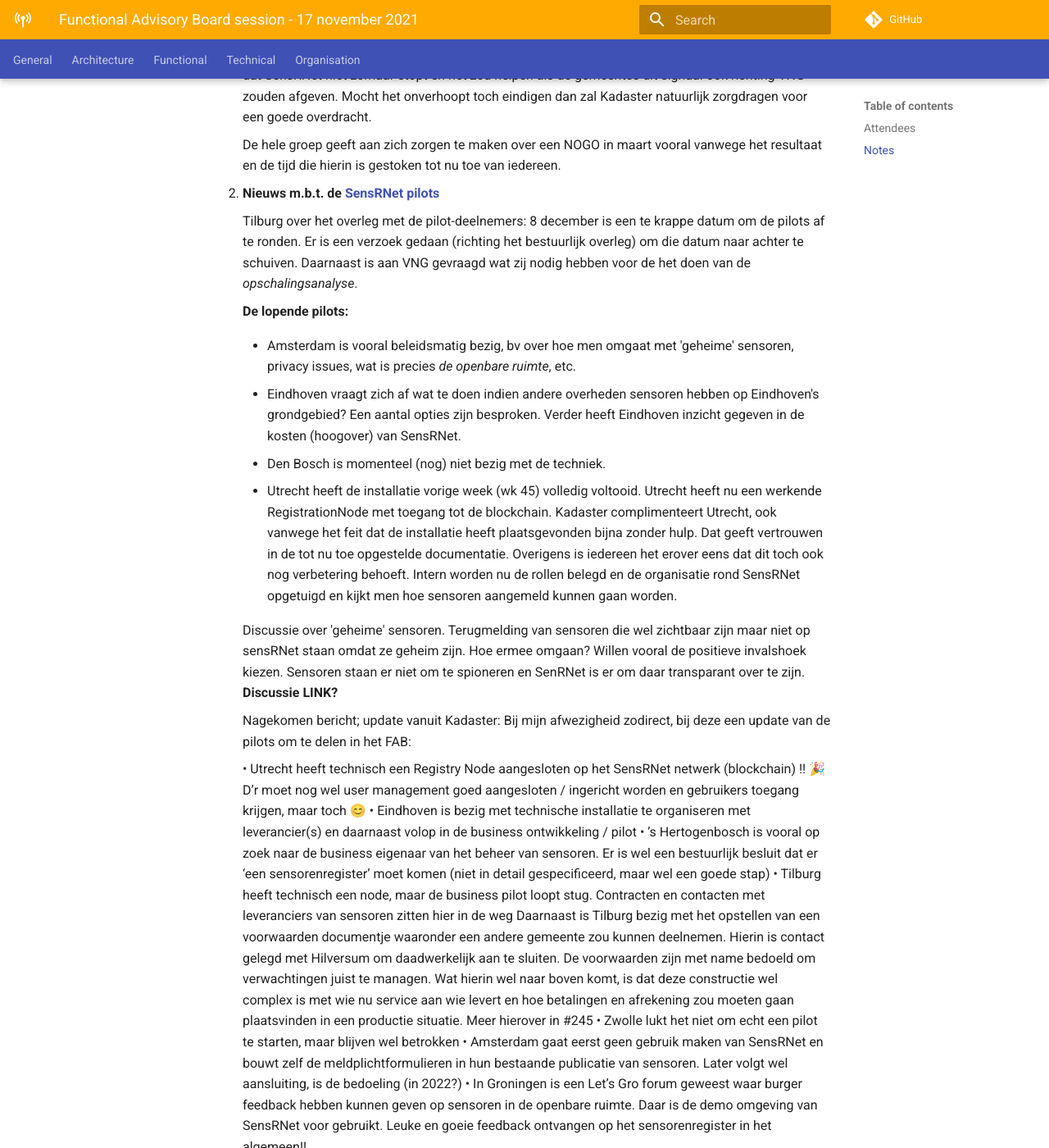
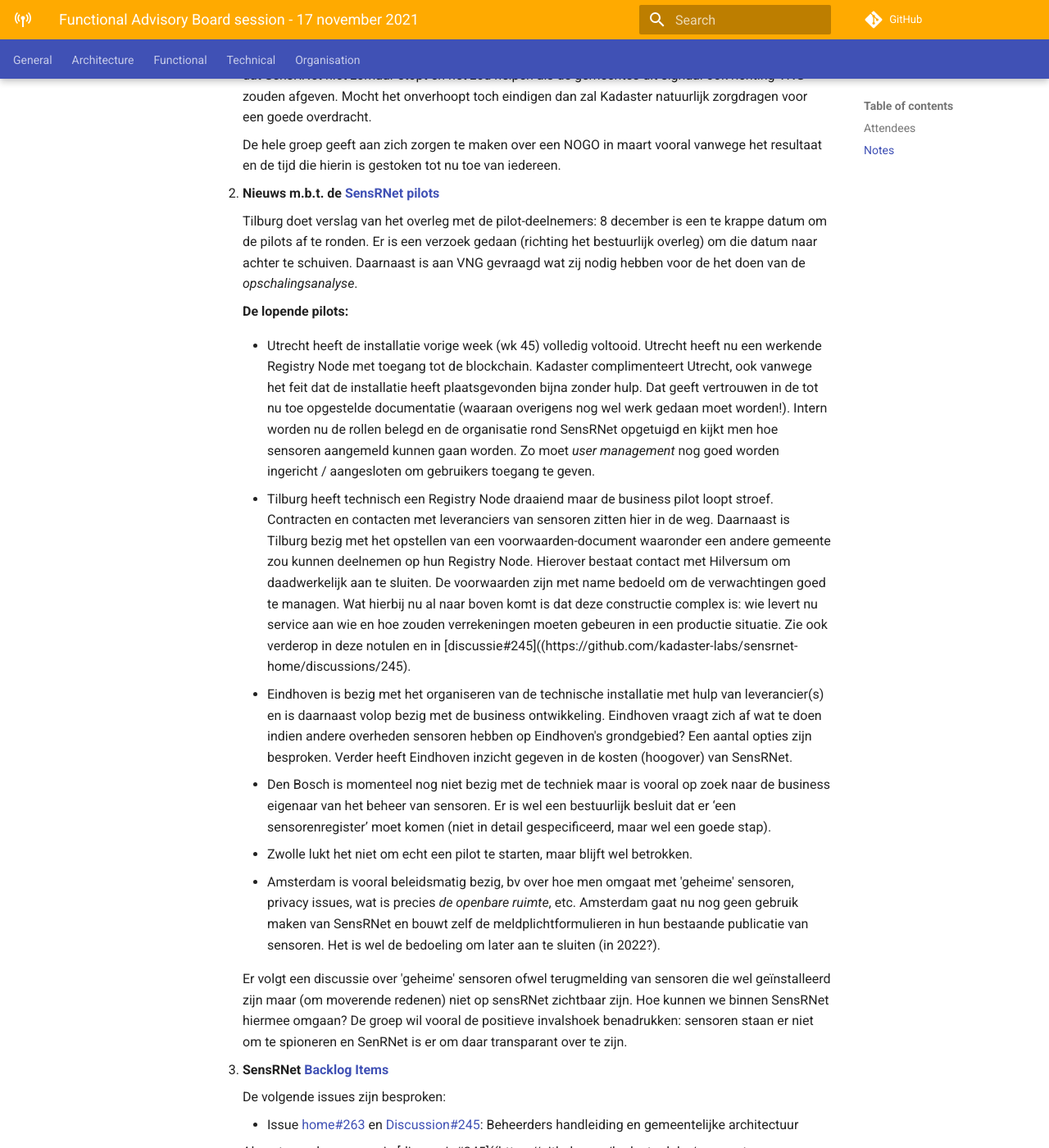
Before and after one commit to kadaster-labs/sensrnet-home, an MkDocs documentation site: the page built from docs/notes/2021-11-17-FAB-notes.md, in a window 1280 px wide and 1400 px high, scrolled down 1284 px. Shown: the whole window at 82% size. Built offline with MkDocs 1.6.1 and Material for MkDocs 9.7.7, drawn with Linux system fonts in a browser that asks for light colours; comment, search, counter and statistics services are not loaded; some of the changed text lies outside the part shown.

Commit message:
Update 2021-11-17-FAB-notes.md

```diff
--- a/docs/notes/2021-11-17-FAB-notes.md
+++ b/docs/notes/2021-11-17-FAB-notes.md
@@ -39,35 +39,23 @@
 
 2. **Nieuws m.b.t. de [SensRNet pilots](https://kadaster-labs.github.io/sensrnet-home/Pilots/)**
 
-     Tilburg over het overleg met de pilot-deelnemers: 8 december is een te krappe datum om de pilots af te ronden. Er is een verzoek gedaan (richting het bestuurlijk overleg) om die datum naar achter te schuiven. Daarnaast is aan VNG gevraagd wat zij nodig hebben voor de het doen van de _opschalingsanalyse_.
+     Tilburg doet verslag van het overleg met de pilot-deelnemers: 8 december is een te krappe datum om de pilots af te ronden. Er is een verzoek gedaan (richting het bestuurlijk overleg) om die datum naar achter te schuiven. Daarnaast is aan VNG gevraagd wat zij nodig hebben voor de het doen van de _opschalingsanalyse_.
 
      **De lopende pilots:**
 
-     - Amsterdam is vooral beleidsmatig bezig, bv over hoe men omgaat met 'geheime' sensoren, privacy issues, wat is precies _de openbare ruimte_, etc.
+     - Utrecht heeft de installatie vorige week (wk 45) volledig voltooid. Utrecht heeft nu een werkende Registry Node met toegang tot de blockchain. Kadaster complimenteert Utrecht, ook vanwege het feit dat de installatie heeft plaatsgevonden bijna zonder hulp. Dat geeft vertrouwen in de tot nu toe opgestelde documentatie (waaraan overigens nog wel werk gedaan moet worden!). Intern worden nu de rollen belegd en de organisatie rond SensRNet opgetuigd en kijkt men hoe sensoren aangemeld kunnen gaan worden. Zo moet _user management_ nog goed worden ingericht / aangesloten om gebruikers toegang te geven.
 
-     - Eindhoven vraagt zich af wat te doen indien andere overheden sensoren hebben op Eindhoven's grondgebied? Een aantal opties zijn besproken. Verder heeft Eindhoven inzicht gegeven in de kosten (hoogover) van SensRNet.
+     - Tilburg heeft technisch een Registry Node draaiend maar de business pilot loopt stroef. Contracten en contacten met leveranciers van sensoren zitten hier in de weg. Daarnaast is Tilburg bezig met het opstellen van een voorwaarden-document waaronder een andere gemeente zou kunnen deelnemen op hun Registry Node. Hierover bestaat contact met Hilversum om daadwerkelijk aan te sluiten. De voorwaarden zijn met name bedoeld om de verwachtingen goed te managen. Wat hierbij nu al naar boven komt is dat deze constructie complex is: wie levert nu service aan wie en hoe zouden verrekeningen moeten gebeuren in een productie situatie. Zie ook verderop in deze notulen en in [discussie#245]((https://github.com/kadaster-labs/sensrnet-home/discussions/245).
 
-     - Den Bosch is momenteel (nog) niet bezig met de techniek.
+     - Eindhoven is bezig met het organiseren van de technische installatie met hulp van leverancier(s) en is daarnaast volop bezig met de business ontwikkeling. Eindhoven vraagt zich af wat te doen indien andere overheden sensoren hebben op Eindhoven's grondgebied? Een aantal opties zijn besproken. Verder heeft Eindhoven inzicht gegeven in de kosten (hoogover) van SensRNet.
 
-     - Utrecht heeft de installatie vorige week (wk 45) volledig voltooid. Utrecht heeft nu een werkende RegistrationNode met toegang tot de blockchain. Kadaster complimenteert Utrecht, ook vanwege het feit dat de installatie heeft plaatsgevonden bijna zonder hulp. Dat geeft vertrouwen in de tot nu toe opgestelde documentatie. Overigens is iedereen het erover eens dat dit toch ook nog verbetering behoeft. Intern worden nu de rollen belegd en de organisatie rond SensRNet opgetuigd en kijkt men hoe sensoren aangemeld kunnen gaan worden.
+     - Den Bosch is momenteel nog niet bezig met de techniek maar is vooral op zoek naar de business eigenaar van het beheer van sensoren. Er is wel een bestuurlijk besluit dat er ‘een sensorenregister’ moet komen (niet in detail gespecificeerd, maar wel een goede stap).
 
-     Discussie over 'geheime' sensoren. Terugmelding van sensoren die wel zichtbaar zijn maar niet op sensRNet staan omdat ze geheim zijn. Hoe ermee omgaan?
-     Willen vooral de positieve invalshoek kiezen. Sensoren staan er niet om te spioneren en SenRNet is er om daar transparant over te zijn.
-     **Discussie LINK?**
+     - Zwolle lukt het niet om echt een pilot te starten, maar blijft wel betrokken.
 
-     Nagekomen bericht; update vanuit Kadaster:
-     Bij mijn afwezigheid zodirect, bij deze een update van de pilots om te delen in het FAB:
+     - Amsterdam is vooral beleidsmatig bezig, bv over hoe men omgaat met 'geheime' sensoren, privacy issues, wat is precies _de openbare ruimte_, etc. Amsterdam gaat nu nog geen gebruik maken van SensRNet en bouwt zelf de meldplichtformulieren in hun bestaande publicatie van sensoren. Het is wel de bedoeling om later aan te sluiten (in 2022?).
 
-      •	Utrecht heeft technisch een Registry Node aangesloten op het SensRNet netwerk (blockchain) !! 🎉 D’r moet nog wel user management goed aangesloten / ingericht worden en gebruikers toegang krijgen, maar toch 😊
-      •	Eindhoven is bezig met technische installatie te organiseren met leverancier(s) en daarnaast volop in de business ontwikkeling / pilot
-      •	’s Hertogenbosch is vooral op zoek naar de business eigenaar van het beheer van sensoren. Er is wel een bestuurlijk besluit dat er ‘een sensorenregister’ moet komen (niet in detail gespecificeerd, maar wel een goede stap)
-      •	Tilburg heeft technisch een node, maar de business pilot loopt stug. Contracten en contacten met leveranciers van sensoren zitten hier in de weg
-Daarnaast is Tilburg bezig met het opstellen van een voorwaarden documentje waaronder een andere gemeente zou kunnen deelnemen. Hierin is contact gelegd met Hilversum om daadwerkelijk aan te sluiten. De voorwaarden zijn met name bedoeld om verwachtingen juist te managen. Wat hierin wel naar boven komt, is dat deze constructie wel complex is met wie nu service aan wie levert en hoe betalingen en afrekening zou moeten gaan plaatsvinden in een productie situatie. Meer hierover in #245
-      •	Zwolle lukt het niet om echt een pilot te starten, maar blijven wel betrokken
-      •	Amsterdam gaat eerst geen gebruik maken van SensRNet en bouwt zelf de meldplichtformulieren in hun bestaande publicatie van sensoren. Later volgt wel aansluiting, is de bedoeling (in 2022?)
-      •	In Groningen is een Let’s Gro forum geweest waar burger feedback hebben kunnen geven op sensoren in de openbare ruimte. Daar is de demo omgeving van SensRNet voor gebruikt. Leuke en goeie feedback ontvangen op het sensorenregister in het algemeen!!
-
-
+     Er volgt een discussie over 'geheime' sensoren ofwel terugmelding van sensoren die wel geïnstalleerd zijn maar (om moverende redenen) niet op sensRNet zichtbaar zijn. Hoe kunnen we binnen SensRNet hiermee omgaan? De groep wil vooral de positieve invalshoek benadrukken: sensoren staan er niet om te spioneren en SenRNet is er om daar transparant over te zijn.
 
 3. **SensRNet [Backlog Items](https://github.com/orgs/kadaster-labs/projects/1)**
 
@@ -86,5 +74,8 @@
 
 4. **Wvttk en Afsluiting**
 
+     In Groningen is een Let’s Gro forum geweest waar burgers feedback hebben kunnen geven op sensoren in de openbare ruimte. Daar is de demo omgeving van SensRNet voor gebruikt. Leuke en goeie feedback ontvangen op het sensorenregister in het algemeen!
+
      Vraag & besluit: De FAB-overleggen worden gecontinueerd in 2022 volgens dezlefde formule als nu: één maal per 4 weken op woensdagochtend 9:00 - 10:00 uur.
+
      Het volgende FAB-overleg is op woensdag **15 december 2021 van 9:00 - 10:00 uur**.
```
